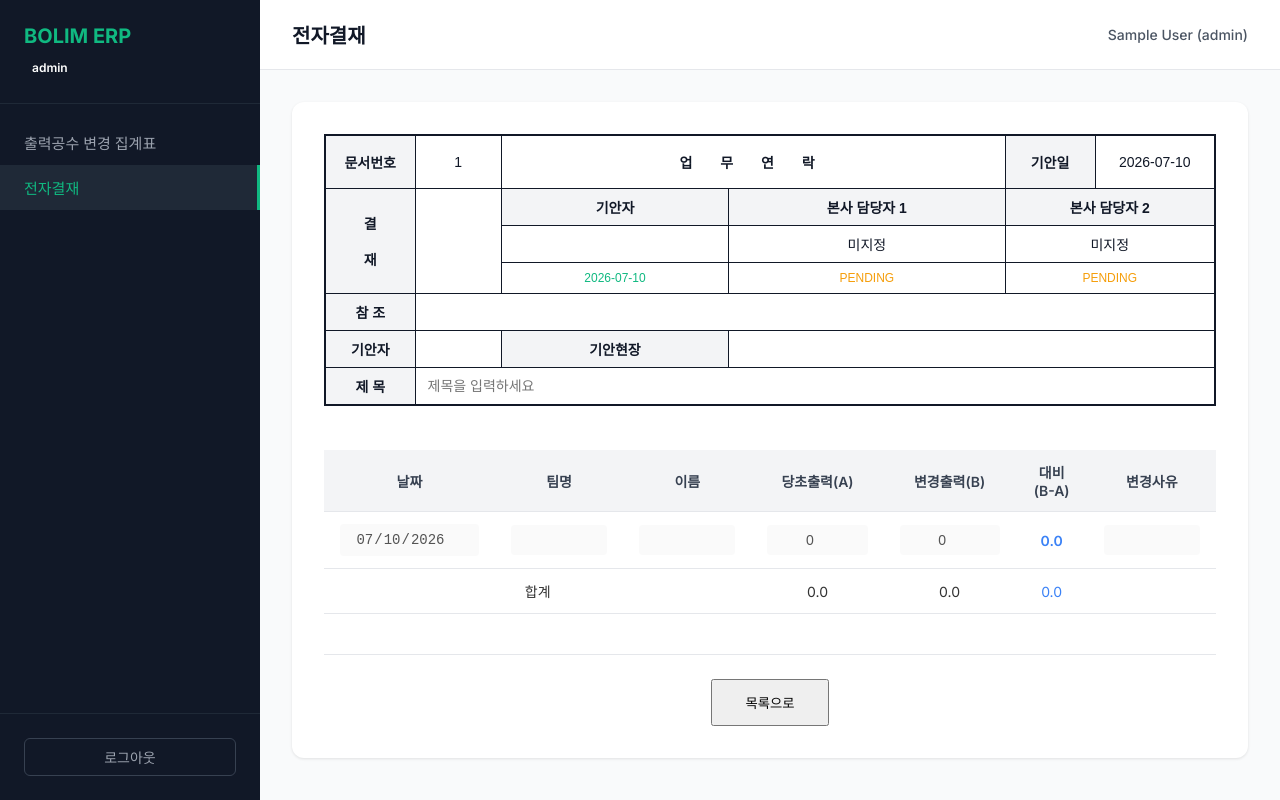
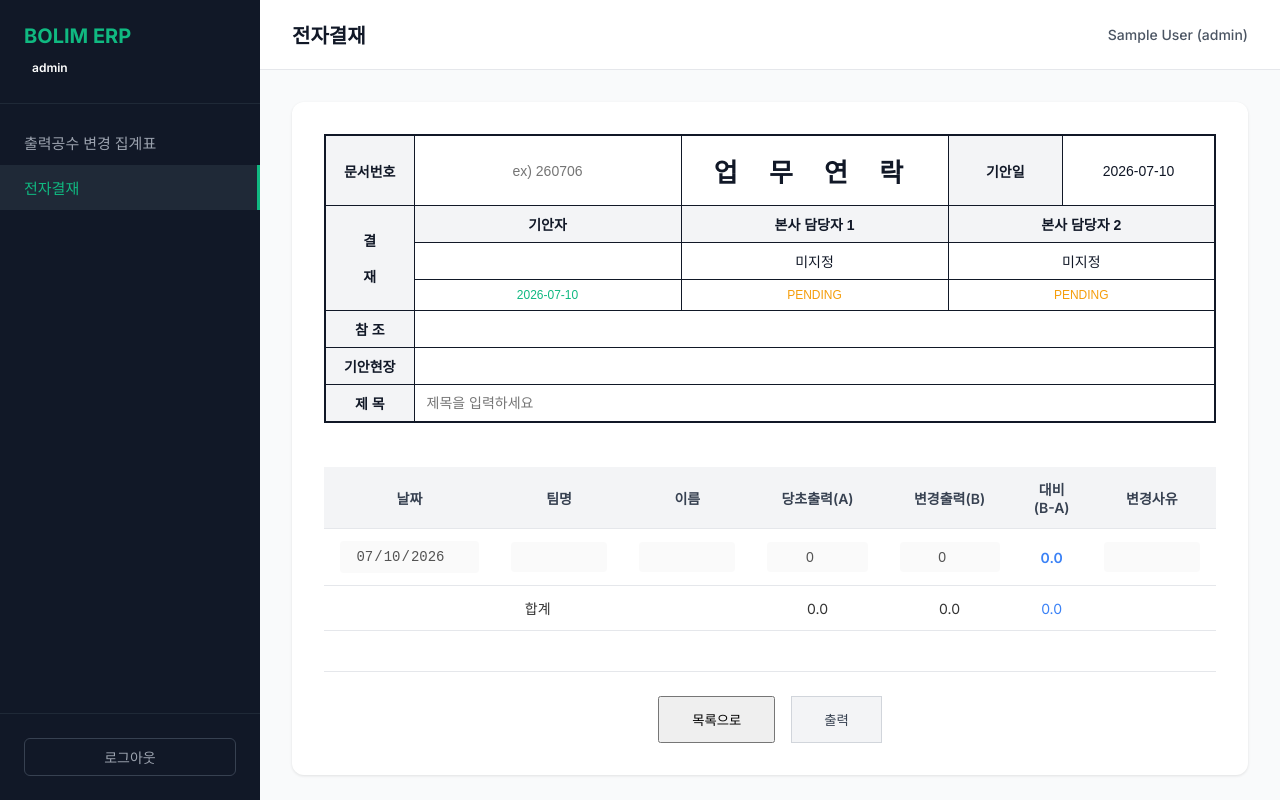
Before and after one commit to dh7439-creator/ERP, a Next.js app: page /approval/1 in a window 1280 px wide. Built offline with nearby package versions, Linux system fonts and the light colour scheme; sample sign-in values are in the browser's storage.

Commit message:
전자결재 2

```diff
--- a/src/app/(dashboard)/approval/[id]/page.tsx
+++ b/src/app/(dashboard)/approval/[id]/page.tsx
@@ -17,6 +17,7 @@ export default function ApprovalDetailPage() {
 
   const [doc, setDoc] = useState<ApprovalDocument>({
     id: isNew ? generateId() : docId,
+    docNumber: '',
     siteName: '',
     title: '',
     drafter: '',
@@ -45,7 +46,7 @@ export default function ApprovalDetailPage() {
     setUser(currentUser);
 
     const allUsers = getUsers();
-    setHqUsers(allUsers.filter(u => u.role === '본사 담당자' || u.role === '통합관리자'));
+    setHqUsers(allUsers.filter(u => u.role === '본사 담당자'));
 
     if (isNew && currentUser) {
       setDoc(prev => ({
@@ -126,27 +127,41 @@ export default function ApprovalDetailPage() {
   const totalB = doc.rows.reduce((acc, r) => acc + (Number(r.changedB) || 0), 0);
   const totalDiff = doc.rows.reduce((acc, r) => acc + (Number(r.diff) || 0), 0);
 
+  // Find users for rank display
+  const hq1User = hqUsers.find(u => u.name === doc.approvalLine.hq1);
+  const hq2User = hqUsers.find(u => u.name === doc.approvalLine.hq2);
+  const hq1Rank = hq1User?.rank || '본사 담당자 1';
+  const hq2Rank = hq2User?.rank || '본사 담당자 2';
+
   return (
     <div className={styles.container}>
       <table className={styles.approvalHeaderTable}>
         <tbody>
           <tr>
             <th className={styles.bgGray} style={{ width: '90px' }}>문서번호</th>
-            <td colSpan={2}>{doc.id}</td>
-            <td colSpan={2} className={styles.docMainTitle}>업 무 연 락</td>
+            <td colSpan={2} style={{ width: '30%' }}>
+              <input
+                type="text"
+                value={doc.docNumber || ''}
+                onChange={e => setDoc({...doc, docNumber: e.target.value})}
+                placeholder="ex) 260706"
+                disabled={!canEditGrid}
+                style={{ width: '100%', border: 'none', outline: 'none', fontSize: '14px', backgroundColor: 'transparent', textAlign: 'center' }}
+              />
+            </td>
+            <td colSpan={2} className={styles.docMainTitle} style={{ width: '30%', textAlign: 'center' }}>업 무 연 락</td>
             <th className={styles.bgGray} style={{ width: '90px' }}>기안일</th>
             <td style={{ width: '120px' }}>{doc.draftDate}</td>
           </tr>
           <tr>
             <th className={styles.bgGray} rowSpan={3}>결<br/><br/>재</th>
-            <td colSpan={2} rowSpan={3} style={{ fontWeight: 600 }}>{doc.siteName}</td>
-            <th className={styles.bgGray}>기안자</th>
-            <th className={styles.bgGray}>본사 담당자 1</th>
-            <th className={styles.bgGray} colSpan={2}>본사 담당자 2</th>
+            <th className={styles.bgGray} colSpan={2} style={{ width: '30%' }}>기안자</th>
+            <th className={styles.bgGray} colSpan={2} style={{ width: '30%' }}>{hq1Rank}</th>
+            <th className={styles.bgGray} colSpan={2} style={{ width: '30%' }}>{hq2Rank}</th>
           </tr>
           <tr>
-            <td>{doc.drafter}</td>
-            <td>
+            <td colSpan={2}>{doc.drafter}</td>
+            <td colSpan={2}>
               {canEditLine && doc.status === '임시저장' ? (
                 <select
                   value={doc.approvalLine.hq1}
@@ -154,7 +169,7 @@ export default function ApprovalDetailPage() {
                   style={{ width: '100%', padding: '4px', textAlign: 'center', border: 'none', background: 'transparent' }}
                 >
                   <option value="">선택</option>
-                  {hqUsers.map(u => <option key={u.id} value={u.name}>{u.name}</option>)}
+                  {hqUsers.map(u => <option key={u.id} value={u.name}>{u.name}{u.rank ? ` (${u.rank})` : ''}</option>)}
                 </select>
               ) : (
                 doc.approvalLine.hq1 || '미지정'
@@ -168,7 +183,7 @@ export default function ApprovalDetailPage() {
                   style={{ width: '100%', padding: '4px', textAlign: 'center', border: 'none', background: 'transparent' }}
                 >
                   <option value="">선택</option>
-                  {hqUsers.map(u => <option key={u.id} value={u.name}>{u.name}</option>)}
+                  {hqUsers.map(u => <option key={u.id} value={u.name}>{u.name}{u.rank ? ` (${u.rank})` : ''}</option>)}
                 </select>
               ) : (
                 doc.approvalLine.hq2 || '미지정'
@@ -176,8 +191,8 @@ export default function ApprovalDetailPage() {
             </td>
           </tr>
           <tr>
-            <td style={{ color: '#10B981', fontSize: '12px' }}>{doc.draftDate}</td>
-            <td style={{ color: doc.approvalLine.hq1Status === 'APPROVED' ? '#10B981' : '#F59E0B', fontSize: '12px' }}>
+            <td colSpan={2} style={{ color: '#10B981', fontSize: '12px' }}>{doc.draftDate}</td>
+            <td colSpan={2} style={{ color: doc.approvalLine.hq1Status === 'APPROVED' ? '#10B981' : '#F59E0B', fontSize: '12px' }}>
               {!isNew ? doc.approvalLine.hq1Status : ''}
             </td>
             <td colSpan={2} style={{ color: doc.approvalLine.hq2Status === 'APPROVED' ? '#10B981' : '#F59E0B', fontSize: '12px' }}>
@@ -189,10 +204,8 @@ export default function ApprovalDetailPage() {
             <td colSpan={6} className={styles.textLeft}></td>
           </tr>
           <tr>
-            <th className={styles.bgGray}>기안자</th>
-            <td colSpan={2}>{doc.drafter}</td>
             <th className={styles.bgGray}>기안현장</th>
-            <td colSpan={3} className={styles.textLeft}>{doc.siteName}</td>
+            <td colSpan={6} className={styles.textLeft} style={{ paddingLeft: '16px' }}>{doc.siteName}</td>
           </tr>
           <tr>
             <th className={styles.bgGray}>제 목</th>
@@ -268,6 +281,7 @@ export default function ApprovalDetailPage() {
 
       <div className={styles.bottomActions}>
         <button className="btn-secondary" style={{width: 'auto', padding: '12px 32px'}} onClick={() => router.push('/approval')}>목록으로</button>
+        <button className="btn-secondary" style={{width: 'auto', padding: '12px 32px', backgroundColor: '#F3F4F6', color: '#374151', border: '1px solid #D1D5DB'}} onClick={() => window.print()}>출력</button>
 
         {isNew || (isDrafter && (doc.status === '임시저장' || doc.status === '반송')) ? (
           <>
--- a/src/app/(dashboard)/approval/approval.module.css
+++ b/src/app/(dashboard)/approval/approval.module.css
@@ -143,7 +143,7 @@
 }
 
 .docMainTitle {
-  font-size: 28px;
+  font-size: 26px !important;
   font-weight: 800;
   letter-spacing: 12px;
   text-align: center;
@@ -205,3 +205,36 @@
   padding-top: 24px;
   border-top: 1px solid #E5E7EB;
 }
+
+@media print {
+  .container {
+    padding: 0 !important;
+    box-shadow: none !important;
+  }
+
+  .bottomActions,
+  .gridActions {
+    display: none !important;
+  }
+
+  .gridInput,
+  .approvalHeaderTable input,
+  .approvalHeaderTable select {
+    border: none !important;
+    appearance: none !important;
+    -webkit-appearance: none !important;
+    -moz-appearance: none !important;
+    background: transparent !important;
+  }
+
+  body {
+    background-color: white !important;
+  }
+
+  /* Force background colors to print */
+  .bgGray {
+    background-color: #F3F4F6 !important;
+    -webkit-print-color-adjust: exact !important;
+    print-color-adjust: exact !important;
+  }
+}
--- a/src/lib/approval.ts
+++ b/src/lib/approval.ts
@@ -17,6 +17,7 @@ export interface ApprovalRow {
 
 export interface ApprovalDocument {
   id: string;
+  docNumber?: string;
   siteName: string;
   title: string;
   drafter: string; // User ID or Name
```
